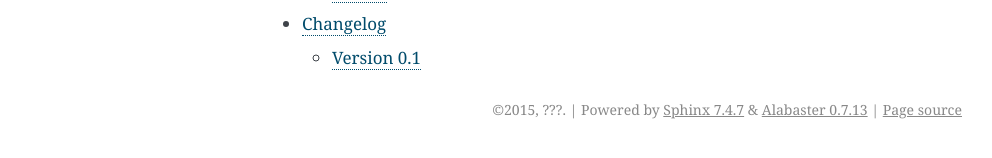
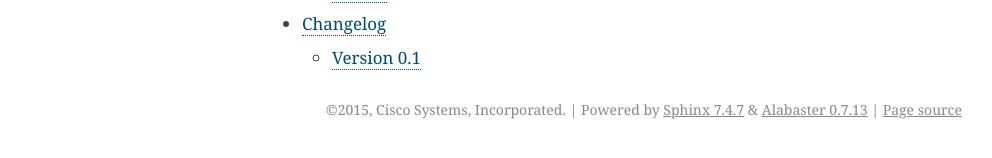
Before and after one commit to mantl/mantl, a Sphinx documentation site: the page built from docs/index.rst, in a window 1280 px wide. Shown: the part 255-413 px from the top of the page, without its empty margins (148-1140 px from the left). Built offline with Sphinx 7.4.7, drawn with Linux system fonts in a browser that asks for light colours.

```diff
--- a/docs/conf.py
+++ b/docs/conf.py
@@ -48,7 +48,7 @@ master_doc = 'index'
 
 # General information about the project.
 project = u'Microservices Infrastructure'
-copyright = u'2015, ???'
+copyright = u'2015, Cisco Systems, Incorporated'
 
 # The version info for the project you're documenting, acts as replacement for
 # |version| and |release|, also used in various other places throughout the
@@ -209,7 +209,7 @@ latex_elements = {
 #  author, documentclass [howto, manual, or own class]).
 latex_documents = [
   ('index', 'MicroservicesInfrastructure.tex', u'Microservices Infrastructure Documentation',
-   u'???', 'manual'),
+   u'Cisco Systems, Incorporated', 'manual'),
 ]
 
 # The name of an image file (relative to this directory) to place at the top of
@@ -239,7 +239,7 @@ latex_documents = [
 # (source start file, name, description, authors, manual section).
 man_pages = [
     ('index', 'microservicesinfrastructure', u'Microservices Infrastructure Documentation',
-     [u'???'], 1)
+     [u'Cisco Systems, Incorporated'], 1)
 ]
 
 # If true, show URL addresses after external links.
@@ -253,7 +253,7 @@ man_pages = [
 #  dir menu entry, description, category)
 texinfo_documents = [
   ('index', 'MicroservicesInfrastructure', u'Microservices Infrastructure Documentation',
-   u'???', 'MicroservicesInfrastructure', 'One line description of project.',
+   u'Cisco Systems, Incorporated', 'MicroservicesInfrastructure', 'One line description of project.',
    'Miscellaneous'),
 ]
 
```
